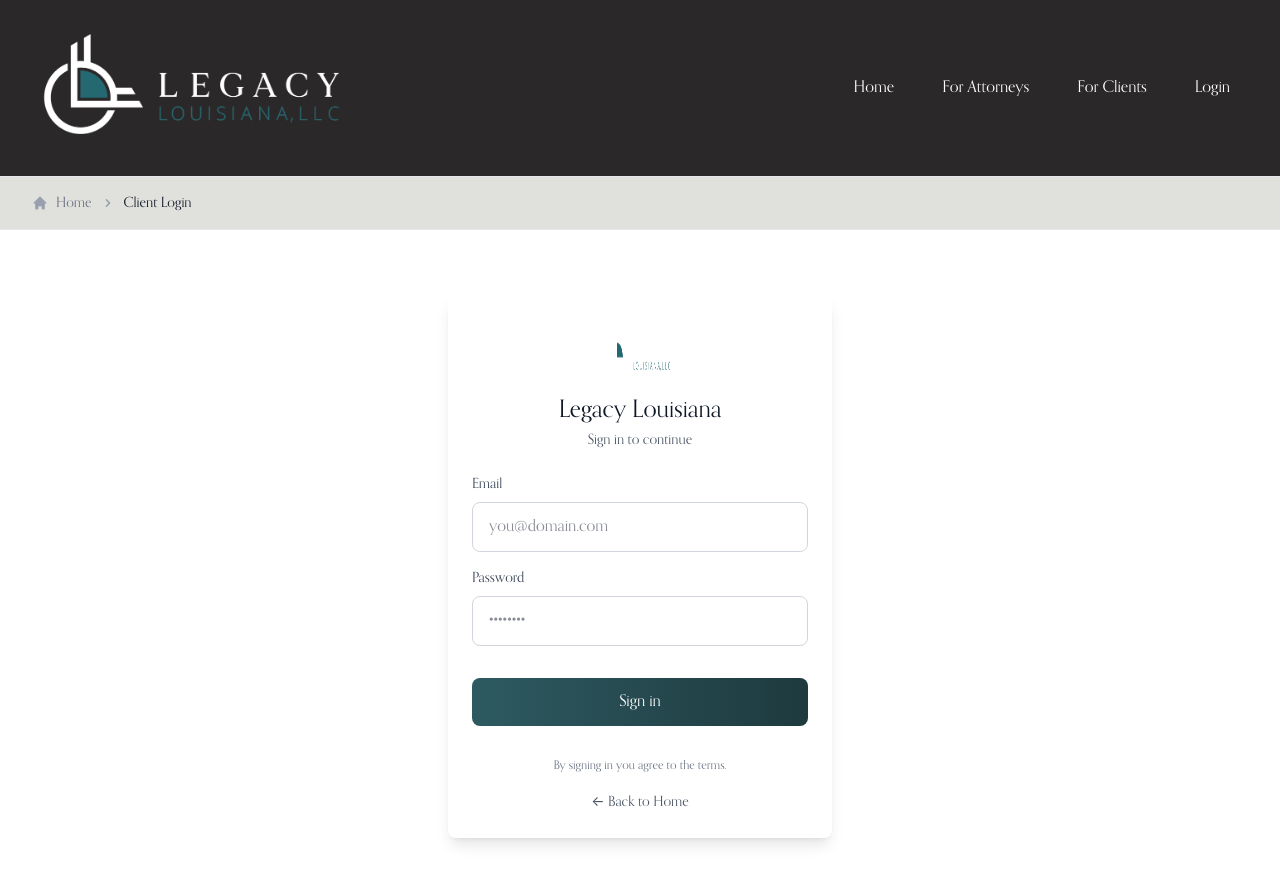
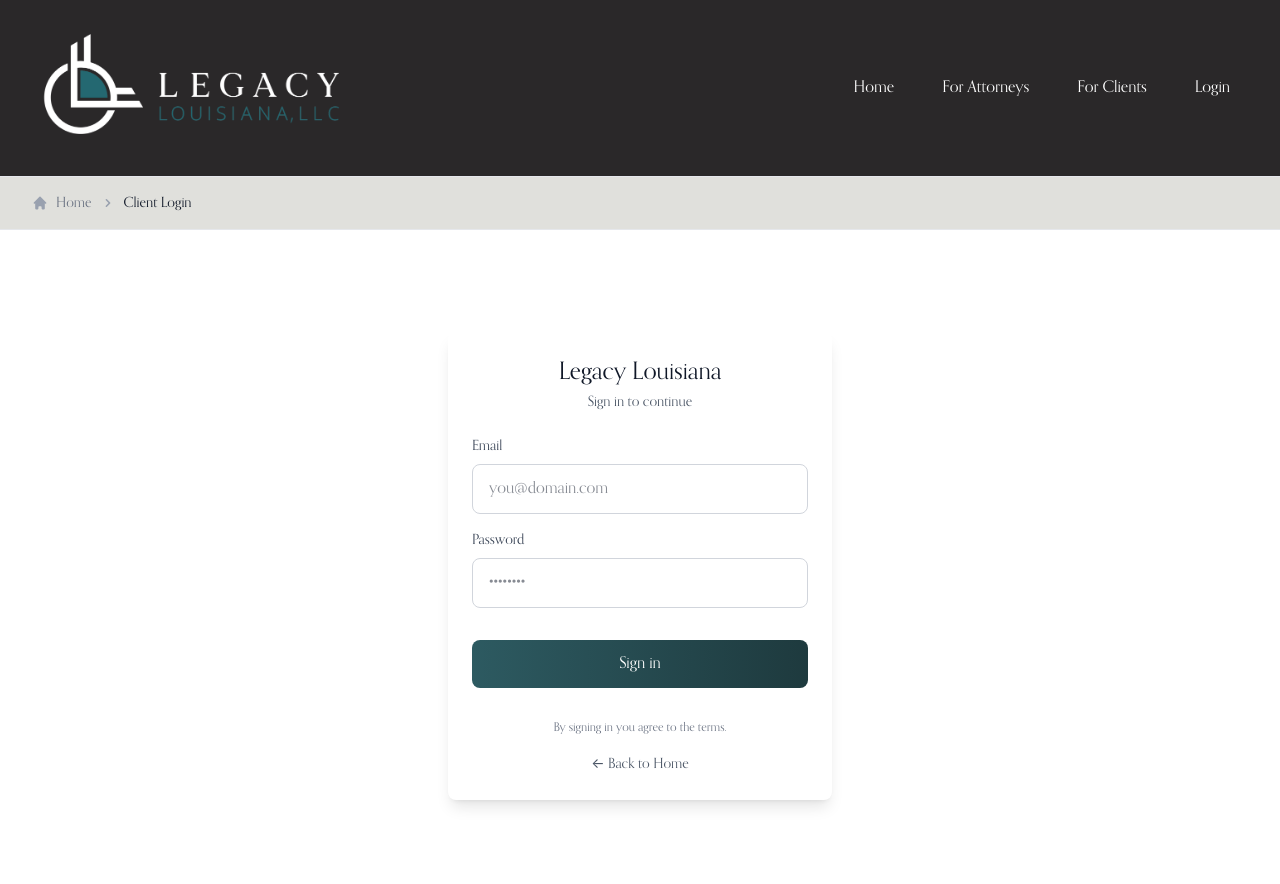
Before and after one commit to Project-Legacy-LA/Legacy-LA, a React (Vite) app in the folder client/: page /login in a window 1280 px wide. Shown: the top 884 px of the page. Built offline with nearby package versions, Linux system fonts and the light colour scheme.

Commit message:
Remove logo from Login page
- Remove logo image from login page branding section
- Remove unused LL_Logo import
- Keep clean text-only branding with 'Legacy Louisiana' title
- Simplify login page design for better user experience

```diff
--- a/client/src/components/Login.jsx
+++ b/client/src/components/Login.jsx
@@ -2,7 +2,6 @@
 import React, { useRef, useEffect, useState } from 'react'
 import { useNavigate } from 'react-router-dom'
 import { gsap } from 'gsap'
-import LL_Logo from '../assets/images/LL_Logo.webp'
 
 export default function Login() {
   const navigate = useNavigate()
@@ -49,11 +48,6 @@ export default function Login() {
       >
         {/* Branding */}
         <div className="mb-6 text-center">
-          <img
-            src={LL_Logo}
-            alt="Legacy Louisiana Logo"
-            className="w-16 h-16 mx-auto mb-3"
-          />
           <div className="text-2xl font-bold text-gray-900">Legacy Louisiana</div>
           <div className="text-sm text-gray-600 mt-1">Sign in to continue</div>
         </div>
```
